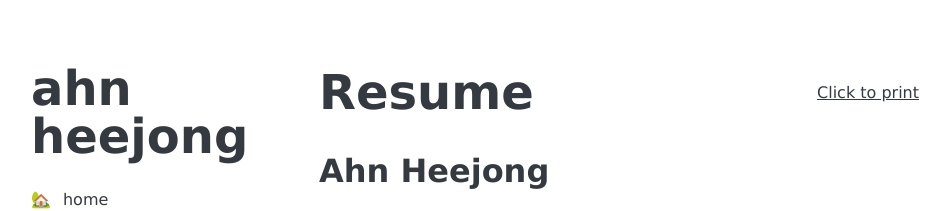
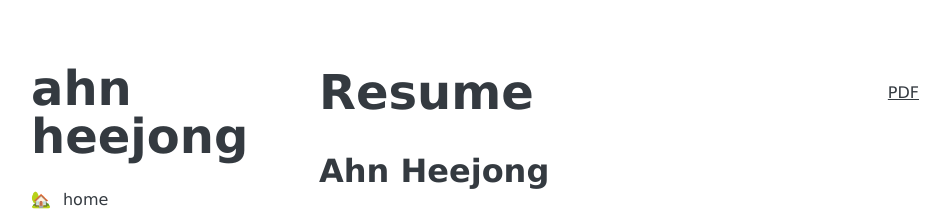
Before and after one commit to heejongahn/ahnheejong.name, a Nuxt app: page /resume in a window 1280 px wide. Shown: the top 211 px of the page, without its empty margins (17-967 px from the left). Built offline with nearby package versions, Linux system fonts and the light colour scheme.

Commit message:
Use replace `Click to print` to `PDF`

```diff
--- a/pages/resume.vue
+++ b/pages/resume.vue
@@ -2,7 +2,7 @@
   <article :class="$style.resume" ref="container">
     <div :class="$style.head">
       <h1 :class="$style.title">Resume</h1>
-      <a :class="$style.print" @click="print">Click to print</a>
+      <a :class="$style.pdf" target="_blank" href="/ahnheejong_resume.pdf">PDF</a>
     </div>
     <section :class="$style.profile">
       <h1>Ahn Heejong</h1>
@@ -197,11 +197,6 @@ export default {
   },
   mounted () {
     this.$refs.container.parentElement.scrollTop = 0
-  },
-  methods: {
-    print () {
-      window.print()
-    }
   }
 }
 </script>
@@ -314,7 +309,7 @@ export default {
     margin-bottom: 0;
   }
 
-  .print {
+  .pdf {
     text-decoration: underline;
   }
 
```
Also changed, not shown: 1 other file (tests, documents, lock files or other folders).
